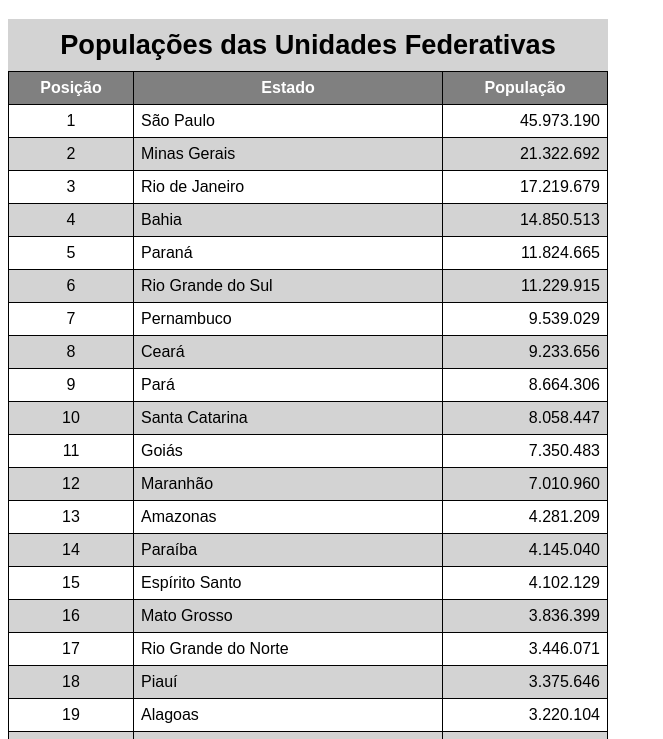
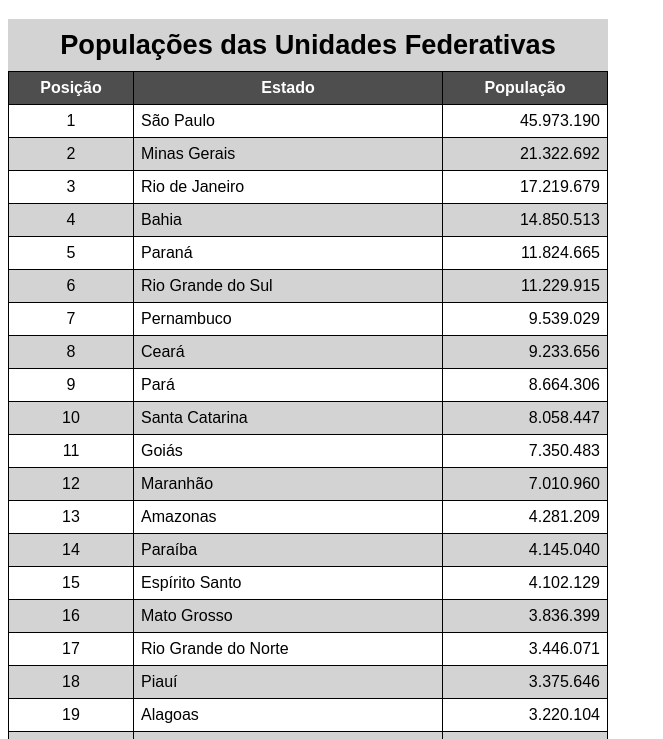
Before and after one commit to marcioadao0/html-css, a plain HTML site: page exercícios/ex023/tabela002.html in a window 1280 px wide. Shown: the part 61-800 px from the top of the page, without its empty margins (0-663 px from the left). Drawn offline with Linux system fonts and the light colour scheme.

Commit message:
cabeçalho fixo em tabelas grandes

```diff
--- a/exercícios/ex023/tabela002.html
+++ b/exercícios/ex023/tabela002.html
@@ -10,6 +10,14 @@
             border-collapse: collapse;
             width: 600px;
             font-family: Arial, Helvetica, sans-serif;
+            position: relative;
+        }
+
+        thead > tr > th{
+            position: sticky;
+            top: -1px;
+            background-color: rgb(78, 78, 78);
+
         }
 
         td, th{
@@ -18,7 +26,7 @@
         }
 
         thead, tfoot{
-            background-color: gray;
+            background-color: rgb(78, 78, 78);
             color: white;
         }
 
@@ -216,5 +224,7 @@
 
 
     </table>
+
+    <p>Lorem ipsum dolor sit amet consectetur adipisicing elit. Est tenetur ut maxime magnam placeat ex numquam sit. Odio ea eum delectus, tempora repellendus saepe exercitationem quod enim dolores, eos sapiente? Lorem ipsum dolor sit amet consectetur adipisicing elit. Rem a, asperiores animi, reiciendis vel dicta unde quos dignissimos reprehenderit rerum nisi magni quam cumque cum sunt ipsa accusamus? Labore, doloribus!Lorem Lorem ipsum dolor sit amet consectetur adipisicing elit. Et magnam quasi dignissimos eaque alias incidunt, quia impedit ex asperiores vitae officia ab sit aperiam deleniti nesciunt maiores, adipisci, hic quod. Lorem ipsum dolor sit amet consectetur adipisicing elit. Sint vitae odit id. Impedit, rerum? Ullam impedit quos, aliquam recusandae totam porro ut culpa omnis necessitatibus obcaecati, dolorum, praesentium dolores magnam. Lorem ipsum dolor sit amet consectetur adipisicing elit. Ut deserunt aperiam molestias rerum voluptatibus. Pariatur dolore consectetur quis delectus voluptatibus itaque ab, tempora saepe eius in, aperiam nam laboriosam quo.</p>
 </body>
 </html>
```
